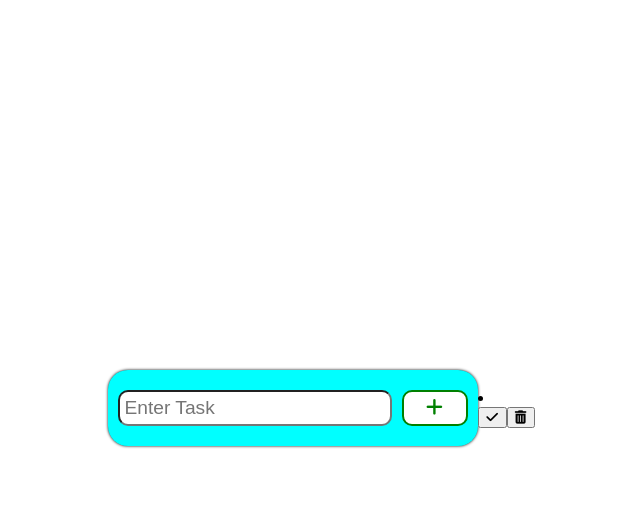
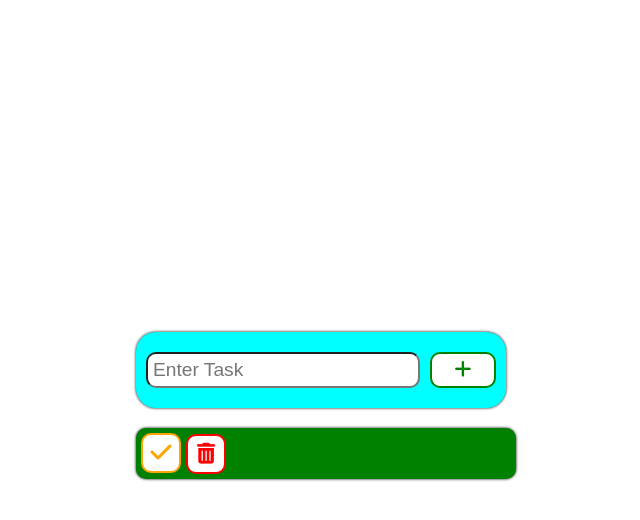
Before and after one commit to Chin-eng/DOM-Manipulation, a plain HTML site: page project 5/index.html in a window 1280 px wide. Both pictures are taken after a click on the button 782 px from the left and 408 px from the top of the page. Shown: the whole page, without its empty margins (319-959 px from the left). Drawn offline with Linux system fonts and the light colour scheme.

Commit message:
checkButton added

```diff
--- a/project 5/app5.js
+++ b/project 5/app5.js
@@ -1,35 +1,97 @@
+myList = []
+
 const addTask = document.getElementById('add-task');
 const taskContainer = document.getElementById('task-container');
 const inputTask = document.getElementById('input-task');
 
 
+
 //event listerer for add button
 
-addTask.addEventListener('click', function() {
+// addTask.addEventListener('click', function() {
 
-    let task = document.createElement('div')
-    task.classList.add('task')
-    console.log(task)
-
-    let li = document.createElement('li')
-    li.innerText = `${inputTask.value}`
-    console.log(li);
-    task.appendChild(li);
+//     let task = document.createElement('div')
+//     task.classList.add('task')
 
 
-    let checkButton = document.createElement("button")
-    checkButton.innerHTML = '<i class = "fa-solid fa-check">'
-    checkButton.classList.add('checkTask')
-    task.appendChild(checkButton)
+//     let li = document.createElement('li')
+//     li.innerText = `${inputTask.value}`
 
-    let deleteButton = document.createElement("button")
-    deleteButton.innerHTML = '<i class = "fa-solid fa-trash-can">'
-    deleteButton.classList.add('deleteTask')
-    task.appendChild(deleteButton)
+//     task.appendChild(li);
 
-    if (inputTask.value === " ") {
-        alert('Please Enter a Task')
-    } else {
-        taskContainer.appendChild(task);
+
+//     let checkButton = document.createElement("button")
+//     checkButton.innerHTML = '<i class = "fa-solid fa-check">'
+//     checkButton.classList.add('checkTask')
+//     task.appendChild(checkButton)
+
+//     let deleteButton = document.createElement("button")
+//     deleteButton.innerHTML = '<i class = "fa-solid fa-trash-can">'
+//     deleteButton.classList.add('deleteTask')
+//     task.appendChild(deleteButton)
+
+//     if (inputTask.value === " ") {
+//         alert('Please Enter a Task')
+//     } else {
+//         taskContainer.appendChild(task);
+//     }
+
+//     inputTask.value = "";
+
+//     checkButton.addEventListener('click', function() {
+//         checkButton.parentElement.style.textDecoration = "line-through"
+//     })
+
+//     deleteButton.addEventListener('click', function(e) {
+//         let target = e.target;
+
+//         console.log(target.parentElement)
+
+//         target.parentElement.remove()
+{/* <i class = "fa-solid fa-check"></i>
+<i class = "fa-solid fa-trash-can"></i> */}
+
+//     })
+
+// })
+
+function render(leads) {
+    let listItems = " "
+    for (let i = 0; i < leads.length; i++) {
+        listItems +=
+            `<li class= "task">
+                ${leads[i]}
+                <button class="checkTask">
+                    <i class = "fa-solid fa-check"></i>
+                <button class = "deleteTask">
+                    <i class = "fa-solid fa-trash-can"></i>
+            </li>`
     }
+    taskContainer.innerHTML = listItems
+}
+
+
+addTask.addEventListener('click', function() {
+    myList.push(inputTask.value)
+    inputTask.value = ""
+    render(myList)
+
+
+    const checkButton = document.querySelectorAll(".checkTask");
+    for (i = 0; i < checkButton.length; i++) {
+        checkButton[i].addEventListener('click', function() {
+            this.parentElement.style.textDecoration = "line-through"
+        })
+    }
+
+
+
+    // checkButton.addEventListener('click', function() {
+    //     checkButton.parentElement.style.textDecoration = "line-through"
+    // })
+
+    // const deleteButton = document.querySelector(".deleteTask");
+    // deleteButton.addEventListener('click', function(e) {
+
+    // })
 })
--- a/project 5/index.html
+++ b/project 5/index.html
@@ -17,10 +17,12 @@
             <input type="text" placeholder="Enter Task" id = "input-task">
             <button id = "add-task"><i class="fa-solid fa-plus"></i></button>
         </div>
+
+        <div id="task-container">
+
+        </div>
     </div>
-    <div id="task-container">
 
-    </div>
     <script src="app5.js"></script>
 </body>
 </html>
--- a/project 5/project5.css
+++ b/project 5/project5.css
@@ -11,6 +11,7 @@ body {
     background: aqua;
     border-radius: 20px;
     box-shadow: 0 0 3px;
+    margin-bottom: 20px;
 
     display: flex;
 }
@@ -40,3 +41,57 @@ input {
     background-color: green;
     color:white;
 }
+
+.task {
+    width: 100%;
+    background-color: green;
+    border-radius: 10px;
+    box-shadow: 0 0 3px;
+
+    padding: 5px;
+    margin-bottom: 5px;
+
+    display: -webkit-inline-box;
+    justify-content: space-between;
+}
+
+.task li {
+    list-style: none;
+    flex: 4;
+    padding: 5px;
+    font-size: 1.3rem;
+    margin: 4px;
+}
+
+.task button {
+    /* flex: 2; */
+    border-radius: 10px;
+    background-color: white;
+    cursor: pointer;
+    width: 40px !important;
+    height: 40px !important;
+    min-width: .5vh;
+}
+
+.task .checkTask {
+    color: orange;
+    margin-right: 5px;
+    border: solid 2px orange;
+    font-size: 1.5rem;
+}
+
+.task .checkTask:hover {
+    background-color: orange;
+    color: white;
+}
+
+.task .deleteTask {
+    color: red;
+    border: solid 2px red;
+    font-size: 1.3rem;
+}
+
+.task .deleteTask:hover {
+    background-color: red;
+    color: white;
+}
```
Also changed, not shown: 1 other file.
